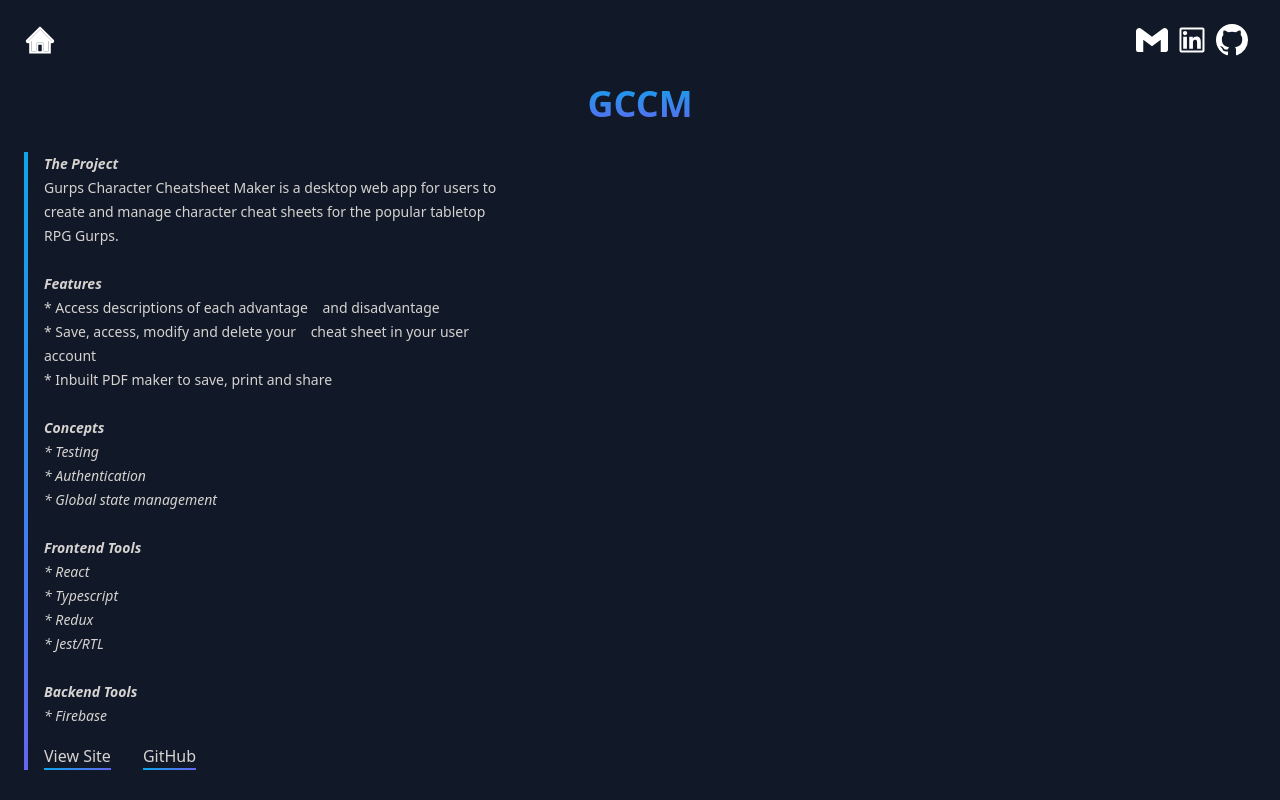
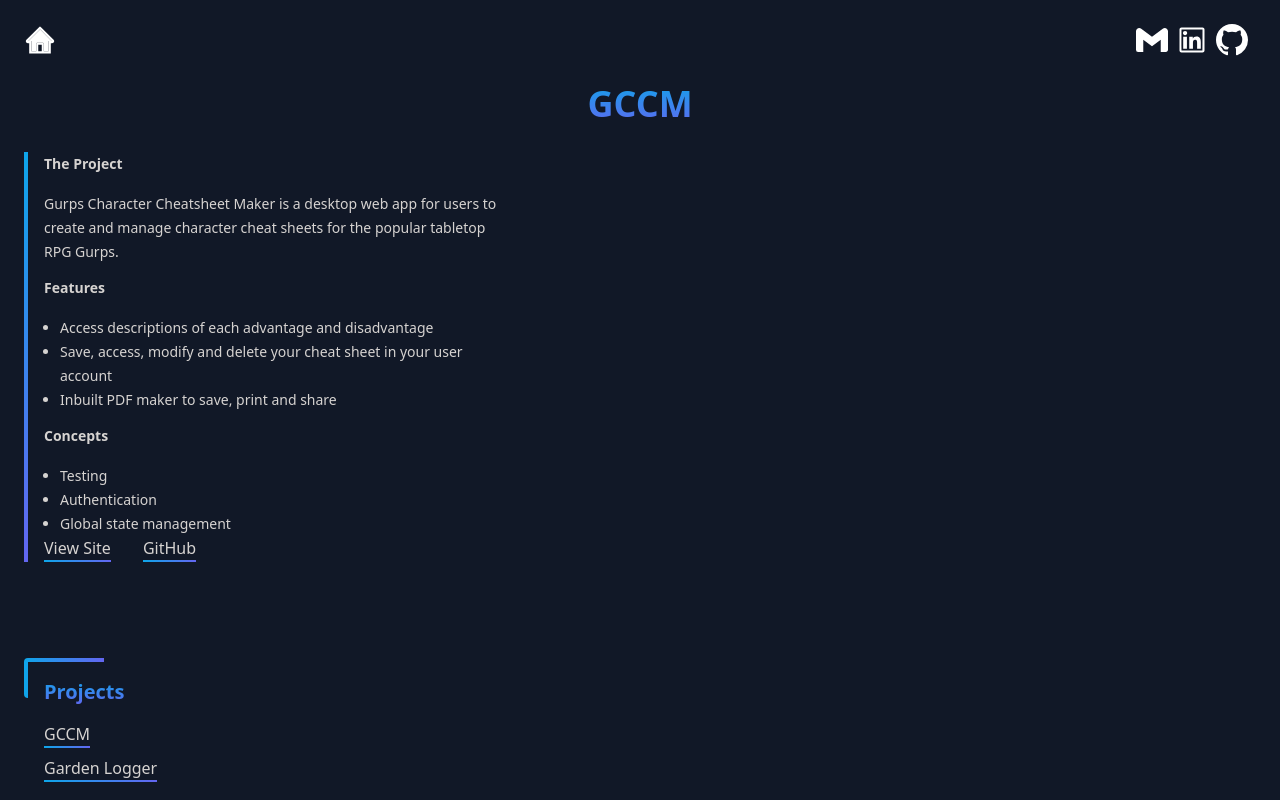
Before and after one commit to Uken81/portfolio, a React (Vite) app: page / in a window 1280 px wide. Both pictures are taken after a click on the element "GCCM". Shown: the top 800 px of the page. Built offline with nearby package versions, Linux system fonts and the light colour scheme.

Commit message:
Create MessageText component. Refactor the projectsList object to further break down the main message allowing it to be more modular and customisable.

```diff
--- a/src/App.tsx
+++ b/src/App.tsx
@@ -1,7 +1,7 @@
 import { useState } from 'react';
 import { Demo } from './components/Demo';
 import { Header } from './components/Header';
-import { MainMessage } from './components/MainMessage';
+import { MainMessage } from './components/MainMessage/MainMessage';
 import { Projects } from './components/Projects';
 import './style.css';
 
--- a/src/components/MainMessage.tsx
+++ b/src/components/MainMessage/MainMessage.tsx
@@ -1,4 +1,5 @@
-import { Project, projects } from './common/projectsList';
+import { Project, projects } from '../common/projectsList';
+import { MessageText } from './MessageText';
 
 const gradientRight =
   'bg-gradient-to-r from-sky-500 to-indigo-500 hover:bg-gradient-to-l';
@@ -6,7 +7,7 @@
 const gradientBottom =
   'bg-gradient-to-b from-sky-500 to-indigo-500 hover:bg-gradient-to-l';
 
-const Titles: React.FC<{ title: string; subtitle?: string }> = ({
+const Title: React.FC<{ title: string; subtitle?: string }> = ({
   title,
   subtitle
 }) => (
@@ -35,13 +36,13 @@
 }> = ({ project }) => {
   return (
     <div className="mb-24 flex flex-col">
-      <Titles title={project.title} subtitle={project.subtitle} />
+      <Title title={project.title} subtitle={project.subtitle} />
       <div className={`max-w-lg ${gradientBottom}`}>
         <div className="ml-1 cursor-default bg-gray-900 pl-4 pr-8 text-sm leading-6">
-          <span dangerouslySetInnerHTML={{ __html: project.text }}></span>
+          <MessageText project={project} />
         </div>
         {project.links && (
-          <div className="ml-1 flex max-w-lg bg-gray-900 pt-4 pl-4">
+          <div className="ml-1 flex max-w-lg bg-gray-900 pl-4">
             <div className={`${gradientRight} hover:bg-gradient-to-l`}>
               <Link linkRef={project.links.site} linkText="View Site" />
             </div>
--- /dev/null
+++ b/src/components/MainMessage/MessageText.tsx
@@ -0,0 +1,51 @@
+import React from 'react';
+import { Project } from '../common/projectsList';
+
+const Description: React.FC<{ descriptionText: string }> = ({
+  descriptionText
+}) => (
+  <>
+    <span>{descriptionText}</span>
+  </>
+);
+
+const Features: React.FC<{ features?: string[] }> = ({ features }) => (
+  <>
+    <p className="mb-1 font-bold">Features</p>
+    <ul className="list-outside list-disc pl-4">
+      {features?.map((feature) => {
+        return <li>{feature}</li>;
+      })}
+    </ul>
+  </>
+);
+
+const Concepts: React.FC<{ concepts?: string[] }> = ({ concepts }) => {
+  return (
+    <>
+      <p className="mb-1 font-bold">Concepts</p>
+      <ul className="list-outside list-disc pl-4">
+        {concepts?.map((concept: string) => (
+          <li>{concept}</li>
+        ))}
+      </ul>
+    </>
+  );
+};
+
+const Text: React.FC<{ project: Project }> = ({ project }) =>
+  project.keyName !== 'welcome' ? (
+    <div className="flex h-96 flex-col justify-between">
+      <p className="mb-1 font-bold">The Project</p>
+      <Description descriptionText={project.text.description} />
+      <Features features={project.text.features} />
+      <Concepts concepts={project.text.concepts} />
+    </div>
+  ) : (
+    <Description descriptionText={project.text.description} />
+  );
+
+export const MessageText: React.FC<{ project: Project }> = ({ project }) => {
+  console.log(project.title);
+  return <Text project={project} />;
+};
--- a/src/components/Projects.tsx
+++ b/src/components/Projects.tsx
@@ -8,7 +8,7 @@
 
 const Project: React.FC<{
   onClickParam: string;
-  handleClick: any;
+  handleClick: (name: string) => void;
   title: string;
 }> = ({ onClickParam, handleClick, title }) => (
   <div className={`max-w-fit ${gradientRight}`}>
--- a/src/components/common/projectsList.ts
+++ b/src/components/common/projectsList.ts
@@ -1,18 +1,26 @@
 interface ProjectObj {
-  [keyName: string]: {
+  [objectName: string]: {
     keyName: string;
     title: string;
     subtitle?: string;
-    text: string;
+    text: ProjectText;
     links?: { site: string; github: string; demo: string };
   };
 }
 
 export interface Project {
+  keyName: string;
   title: string;
   subtitle?: string;
-  text: string;
+  text: ProjectText;
   links?: { site: string; github: string; demo: string };
+}
+
+interface ProjectText {
+  description: string;
+  features?: string[];
+  concepts?: string[];
+  tools?: string[];
 }
 
 //When adding more projects with demo gifs make sure to upload the gif file to src/assets/demoImages then import to Demo.tsx and add a new case to the switch statement.
@@ -20,7 +28,17 @@
   gccm: {
     keyName: 'gccm',
     title: 'GCCM',
-    text: '<b><i>The Project</i></b><br>Gurps Character Cheatsheet Maker is a desktop web app for users to create and manage character cheat sheets for the popular tabletop RPG Gurps.<br><br><b><i>Features</i></b><br>* Access descriptions of each advantage &nbsp;&nbsp;&nbsp;and disadvantage<br>* Save, access, modify and delete your &nbsp;&nbsp;&nbsp;cheat sheet in your user account<br>* Inbuilt PDF maker to save, print and share<br><br><b><i>Concepts</i></b><br><i>* Testing</i><br><i>* Authentication<i><br><i>* Global state management</i><br><br><b><i>Frontend Tools</i></b><br><i>* React</i><br><i>* Typescript</i><br><i>* Redux</i><br><i>* Jest/RTL</i><br><br><b><i>Backend Tools</i></b><br><i>* Firebase</i>',
+    text: {
+      description:
+        'Gurps Character Cheatsheet Maker is a desktop web app for users to create and manage character cheat sheets for the popular tabletop RPG Gurps.',
+      features: [
+        'Access descriptions of each advantage and disadvantage',
+        'Save, access, modify and delete your cheat sheet in your user account',
+        'Inbuilt PDF maker to save, print and share'
+      ],
+      concepts: ['Testing', 'Authentication', 'Global state management'],
+      tools: ['React', 'Typescript', 'Redux', 'Jest/RTL', 'Firebase']
+    },
     links: {
       site: 'https://pensive-goldstine-f0979f.netlify.app/',
       github: 'https://github.com/Uken81/GCCM-Redux/tree/main',
@@ -30,7 +48,23 @@
   garden: {
     keyName: 'garden',
     title: 'Garden Logger',
-    text: '<b><i>The Project</i></b><br>The Garden Logger mobile app allows users to record information about their plants and track change over time using multiple sorting functions and views.<br><br><b><i>Features</i></b><br>* Take photos of your plants to track over &nbsp;&nbsp;&nbsp;time.<br>* Add notes and tags to monitor growth, &nbsp;&nbsp;&nbsp;disease and pest issues over time.<br>* Create garden areas that can then be &nbsp;&nbsp;&nbsp;categorised, grouped and sorted.<br>* Timeline view, filter by date ranges, tags, &nbsp;&nbsp;&nbsp;location and more.<br><br><b><i>Concepts</i></b><br><i>* Git Collaboration<i><br><i>* Global state management</i><br><i>* Mobile App Development</i><br><i>* Testing</i><br><br><b><i>Frontend Tools</i></b><br><i>* React Native</i><br><i>* Typescript</i><br><i>* Redux</i><br><i>* Jest/RTL</i>',
+    text: {
+      description:
+        'The Garden Logger mobile app allows users to record information about their plants and track change over time using multiple sorting functions and views.',
+      features: [
+        'Take photos of your plants to track over time.',
+        'Add notes and tags to monitor growth, disease and pest issues over time.',
+        'Create garden areas that can then be categorised, grouped and sorted.',
+        'Timeline view, filter by date ranges, tags, location and more.'
+      ],
+      concepts: [
+        'Git Collaboration',
+        'Global state management',
+        'Mobile App Development',
+        'Testing'
+      ],
+      tools: ['React Native', 'Typescript', 'Redux', 'Jest/RTL']
+    },
     links: {
       site: 'https://pensive-goldstine-f0979f.netlify.app/',
       github: 'https://github.com/Uken81/GCCM-Redux/tree/main',
@@ -42,6 +76,9 @@
     title: 'Welcome.',
     subtitle:
       'I’m Brendan Hurd.<br>Front End Developer | Self Taught | Melbourne, Australia',
-    text: 'I’m passionate about creating high-quality, user-friendly code and am proficient in Typescript and integration testing.<br>I bring curiosity, a love of learning and an obsession with quality to my code and projects. '
+    text: {
+      description:
+        'I’m passionate about creating high-quality, user-friendly code and am proficient in Typescript and integration testing. I bring curiosity, a love of learning and an obsession with quality to my code and projects.'
+    }
   }
 };
```
